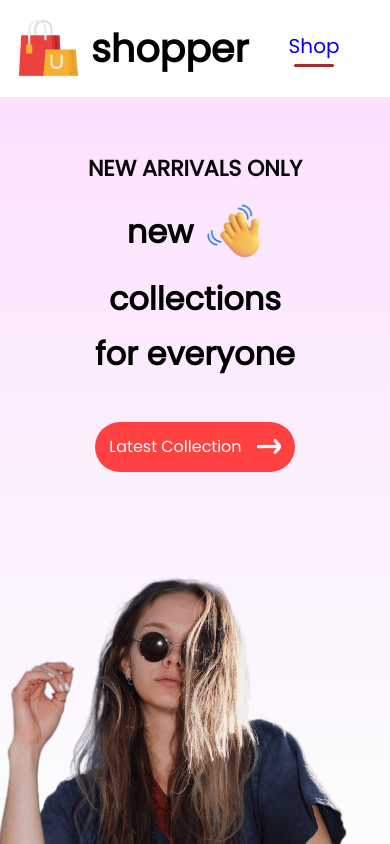
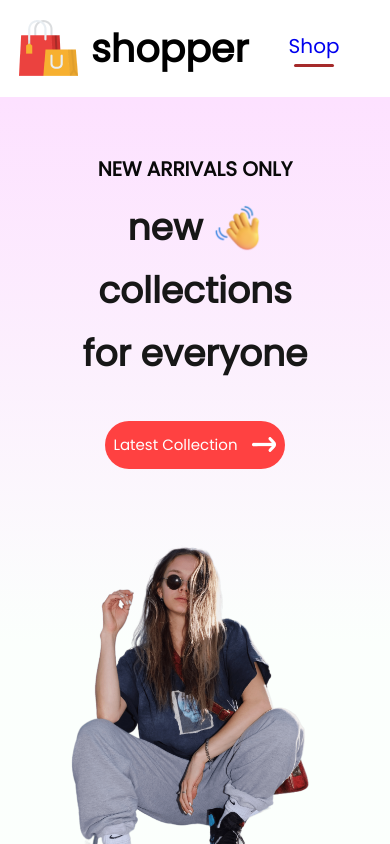
Before and after one commit to AnjaliSavalkar/shopper, a React (Create React App) app in the folder frontend/: page / in a window 390 px wide. Shown: the top 844 px of the page. Built offline with nearby package versions, Linux system fonts and the light colour scheme; no server answers.

Commit message:
Update Hero.css

```diff
--- a/frontend/src/Components/Hero/Hero.css
+++ b/frontend/src/Components/Hero/Hero.css
@@ -8,6 +8,7 @@
   padding: 0 100px;
   gap: 50px;
   box-sizing: border-box;
+  overflow: hidden;
 }
 
 .hero-left {
@@ -15,33 +16,33 @@
   display: flex;
   flex-direction: column;
   justify-content: center;
-  gap: 20px;
+  gap: 10px;
   padding-left: 80px;
-  line-height: 1.1;
+  line-height: 1.2;
 }
 
 .hero-left h2 {
   color: #090909;
   font-size: 26px;
   font-weight: 600;
+  margin-bottom: 10px;
 }
 
-.hero-left p {
+.hero-left h1 {
   color: #171717;
-  font-size: 100px;
+  font-size: 80px;
   font-weight: 700;
-  margin: 30px 0;
-  line-height: 1.1;
+  margin: 5px 0;
 }
 
 .hero-hand-icon {
   display: flex;
   align-items: center;
-  gap: 20px;
+  gap: 15px;
 }
 
 .hero-hand-icon img {
-  width: 105px;
+  width: 85px;
 }
 
 .hero-latest-btn {
@@ -49,13 +50,13 @@
   justify-content: center;
   align-items: center;
   gap: 15px;
-  width: 310px;
-  height: 70px;
+  width: 280px;
+  height: 65px;
   border-radius: 75px;
   margin-top: 30px;
   background-color: #ff4141;
   color: white;
-  font-size: 22px;
+  font-size: 20px;
   font-weight: 500;
   cursor: pointer;
   transition: background-color 0.3s ease;
@@ -68,8 +69,12 @@
   justify-content: center;
 }
 
-/* ------------------ Media Queries ------------------ */
+.hero-right img {
+  max-width: 100%;
+  height: auto;
+}
 
+/* ---------- Media Queries ---------- */
 @media (max-width: 1024px) {
   .hero {
     flex-direction: column;
@@ -83,46 +88,50 @@
     align-items: center;
   }
 
-  .hero-left p {
-    font-size: 70px;
+  .hero-left h1 {
+    font-size: 60px;
   }
 
   .hero-latest-btn {
-    width: 250px;
-    height: 60px;
-    font-size: 20px;
+    width: 240px;
+    height: 55px;
+    font-size: 18px;
+  }
+
+  .hero-hand-icon img {
+    width: 75px;
   }
 }
 
 @media (max-width: 768px) {
-  .hero-left p {
-    font-size: 50px;
+  .hero-left h1 {
+    font-size: 48px;
   }
 
   .hero-left h2 {
-    font-size: 22px;
+    font-size: 20px;
   }
 
   .hero-hand-icon img {
-    width: 80px;
+    width: 60px;
   }
 
   .hero-latest-btn {
-    width: 220px;
-    height: 55px;
-    font-size: 18px;
+    width: 210px;
+    height: 50px;
+    font-size: 16px;
   }
 }
 
 @media (max-width: 480px) {
-  .hero-left p {
+  .hero-left h1 {
     font-size: 36px;
   }
 
   .hero-latest-btn {
-    width: 200px;
-    height: 50px;
-    font-size: 16px;
+    width: 180px;
+    height: 48px;
+    font-size: 15px;
   }
 
   .hero-hand-icon {
@@ -130,6 +139,6 @@
   }
 
   .hero-hand-icon img {
-    width: 60px;
+    width: 50px;
   }
 }
```
